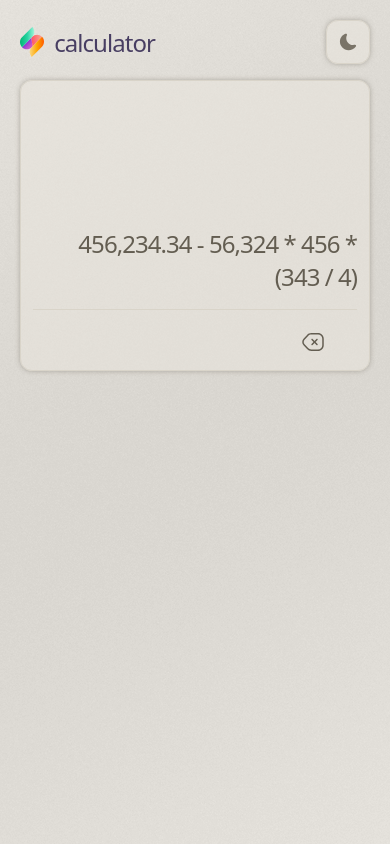
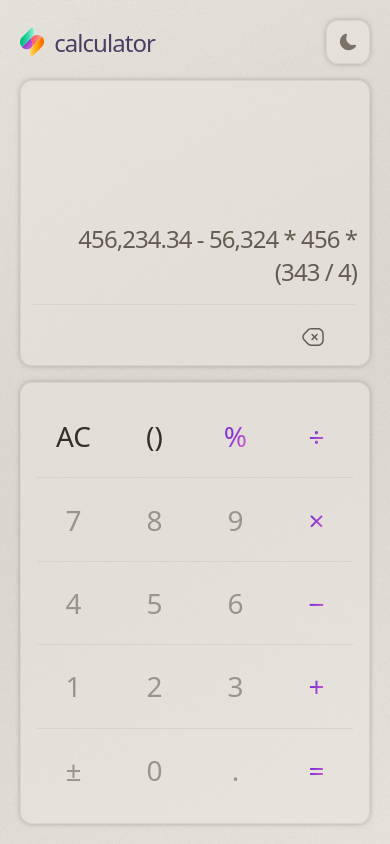
Before and after one commit to ustuncem/calculator, a React (Vite) app in the folder frontend/: page / in a window 390 px wide. Built offline with nearby package versions, Linux system fonts and the light colour scheme.

Commit message:
feat(frontend): add responsive calculator keypad

```diff
--- a/frontend/src/calculator/Calculator.tsx
+++ b/frontend/src/calculator/Calculator.tsx
@@ -1,6 +1,7 @@
 import Layout from '@common/components/templates/layout/Layout'
 
 import CalculatorDisplay from './components/CalculatorDisplay'
+import CalculatorKeypad from './components/CalculatorKeypad'
 import { useCalculator } from './hooks/useCalculator'
 
 export default function Calculator() {
@@ -8,8 +9,9 @@ export default function Calculator() {
 
   return (
     <Layout>
-      <div className="grid grid-rows-[minmax(min-content,2fr)_3fr] gap-4">
+      <div className="grid grid-rows-[minmax(min-content,11fr)_minmax(min-content,17fr)] gap-4">
         <CalculatorDisplay expression={expression} onBackspace={backspace} />
+        <CalculatorKeypad />
       </div>
     </Layout>
   )
--- a/frontend/src/calculator/components/CalculatorDisplay.tsx
+++ b/frontend/src/calculator/components/CalculatorDisplay.tsx
@@ -1,8 +1,8 @@
 import { ShadowBox } from '@common/components/atoms/shadow-box/ShadowBox'
 
 import BackspaceButton from './atoms/BackspaceButton'
-import DisplayDivider from './atoms/DisplayDivider'
 import DisplayExpression from './atoms/DisplayExpression'
+import Divider from './atoms/Divider'
 
 type CalculatorDisplayProps = {
   expression: string
@@ -19,7 +19,7 @@ export default function CalculatorDisplay({
       className="flex min-w-0 flex-col justify-end gap-4 p-3"
     >
       <DisplayExpression value={expression} />
-      <DisplayDivider />
+      <Divider className="w-full" />
       <BackspaceButton disabled={!expression} onPress={onBackspace} />
     </ShadowBox>
   )
--- /dev/null
+++ b/frontend/src/calculator/components/CalculatorKeypad.tsx
@@ -0,0 +1,56 @@
+import { ShadowBox } from '@common/components/atoms/shadow-box/ShadowBox'
+
+import Divider from './atoms/Divider'
+import KeypadButton from './atoms/KeypadButton'
+
+const dividerClassName = 'col-span-4 mx-1'
+
+export default function CalculatorKeypad() {
+  return (
+    <ShadowBox
+      render={<section aria-label="Number pad" />}
+      className="grid grid-cols-4 grid-rows-[repeat(4,minmax(44px,1fr)_auto)_minmax(44px,1fr)] p-3"
+    >
+      <KeypadButton variant="secondary" label="All clear">
+        AC
+      </KeypadButton>
+      <KeypadButton variant="secondary" label="Parentheses">
+        ()
+      </KeypadButton>
+      <KeypadButton variant="arithmetic" label="Percent">
+        %
+      </KeypadButton>
+      <KeypadButton variant="arithmetic" label="Divide">
+        ÷
+      </KeypadButton>
+      <Divider aria-hidden className={dividerClassName} />
+      <KeypadButton>7</KeypadButton>
+      <KeypadButton>8</KeypadButton>
+      <KeypadButton>9</KeypadButton>
+      <KeypadButton variant="arithmetic" label="Multiply">
+        ×
+      </KeypadButton>
+      <Divider aria-hidden className={dividerClassName} />
+      <KeypadButton>4</KeypadButton>
+      <KeypadButton>5</KeypadButton>
+      <KeypadButton>6</KeypadButton>
+      <KeypadButton variant="arithmetic" label="Subtract">
+        −
+      </KeypadButton>
+      <Divider aria-hidden className={dividerClassName} />
+      <KeypadButton>1</KeypadButton>
+      <KeypadButton>2</KeypadButton>
+      <KeypadButton>3</KeypadButton>
+      <KeypadButton variant="arithmetic" label="Add">
+        +
+      </KeypadButton>
+      <Divider aria-hidden className={dividerClassName} />
+      <KeypadButton label="Change sign">±</KeypadButton>
+      <KeypadButton>0</KeypadButton>
+      <KeypadButton label="Decimal point">.</KeypadButton>
+      <KeypadButton variant="arithmetic" label="Equals">
+        =
+      </KeypadButton>
+    </ShadowBox>
+  )
+}
--- a/frontend/src/calculator/components/atoms/DisplayDivider.tsx
+++ /dev/null
@@ -1,3 +0,0 @@
-export default function DisplayDivider() {
-  return <hr className="w-full border-t border-border" />
-}
--- /dev/null
+++ b/frontend/src/calculator/components/atoms/Divider.tsx
@@ -0,0 +1,10 @@
+import type { ComponentPropsWithoutRef } from 'react'
+
+import { cn } from '@common/utils/cn'
+
+export default function Divider({
+  className,
+  ...props
+}: ComponentPropsWithoutRef<'hr'>) {
+  return <hr className={cn('border-t border-border', className)} {...props} />
+}
--- /dev/null
+++ b/frontend/src/calculator/components/atoms/KeypadButton.tsx
@@ -0,0 +1,35 @@
+import type { ReactNode } from 'react'
+
+import { AnimatedButton } from '@common/components/atoms/AnimatedButton'
+import { Text } from '@common/components/atoms/text'
+import { cn } from '@common/utils/cn'
+
+const labelStyles = {
+  default: 'text-secondary-400 dark:text-primary-500',
+  arithmetic:
+    'bg-gradient-purple bg-clip-text text-transparent dark:bg-gradient-orange',
+  secondary: 'text-foreground',
+}
+
+type KeypadButtonProps = {
+  variant?: keyof typeof labelStyles
+  label?: string
+  children: ReactNode
+}
+
+export default function KeypadButton({
+  variant = 'default',
+  label,
+  children,
+}: KeypadButtonProps) {
+  return (
+    <AnimatedButton
+      aria-label={label}
+      className="grid min-h-11 min-w-0 place-items-center rounded-sm text-[28px] leading-[normal]"
+    >
+      <Text className={cn('tracking-normal', labelStyles[variant])}>
+        {children}
+      </Text>
+    </AnimatedButton>
+  )
+}
--- a/frontend/src/common/components/atoms/AnimatedButton.tsx
+++ b/frontend/src/common/components/atoms/AnimatedButton.tsx
@@ -9,7 +9,7 @@ type AnimatedButtonProps = Omit<
   ComponentPropsWithoutRef<'button'>,
   'onClick'
 > & {
-  onPress: MouseEventHandler<HTMLButtonElement>
+  onPress?: MouseEventHandler<HTMLButtonElement>
 }
 
 export function AnimatedButton({
```
